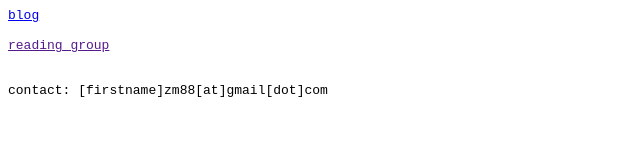
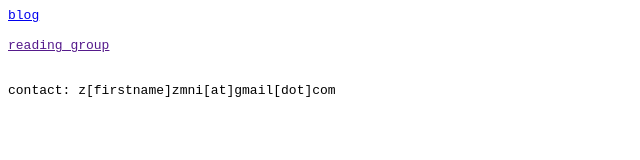
Before and after one commit to mahdizmni/mahdizmni.github.io, a plain HTML site: page index.html in a window 1280 px wide. Shown: the full height of the page, 0-640 px from the left. Drawn offline with Linux system fonts and the light colour scheme.

Commit message:
email changed

```diff
--- a/index.html
+++ b/index.html
@@ -4,5 +4,5 @@
 <a href="">reading group</a>
 
 
-contact: [firstname]zm88[at]gmail[dot]com
+contact: z[firstname]zmni[at]gmail[dot]com
 </pre>
```
